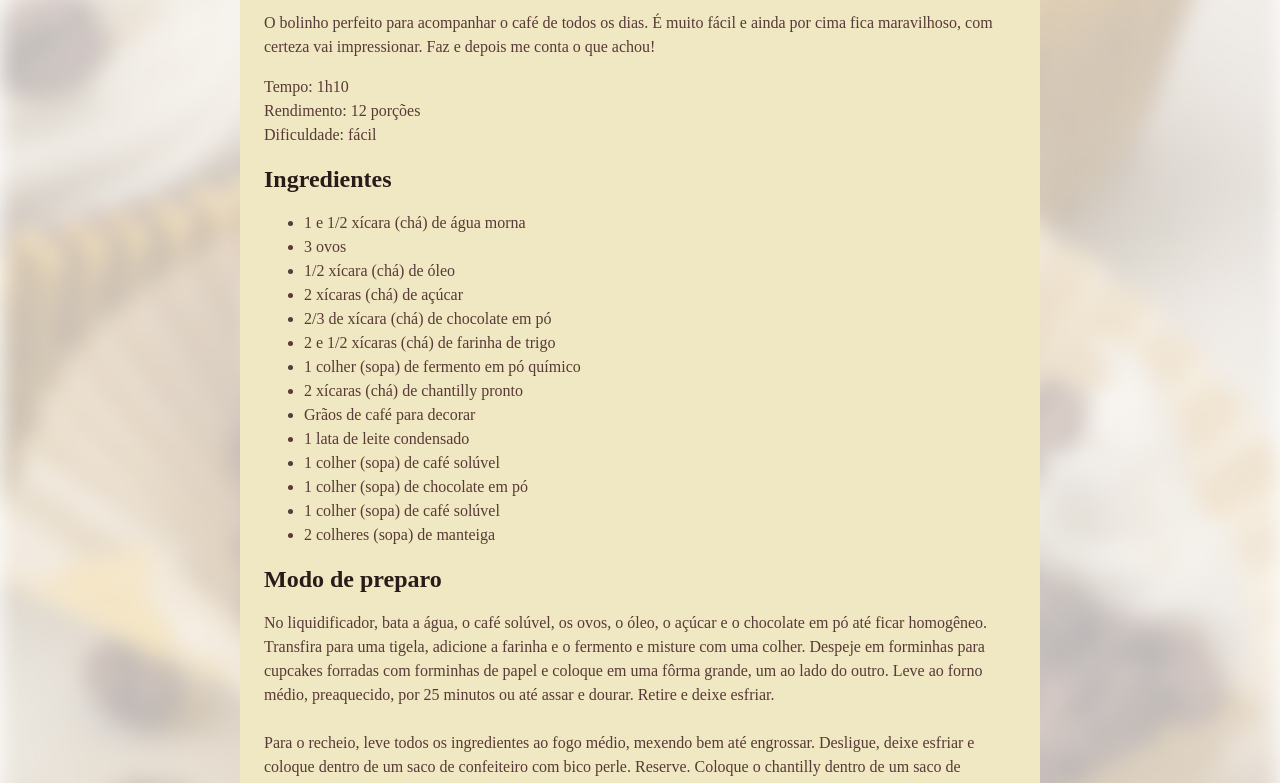
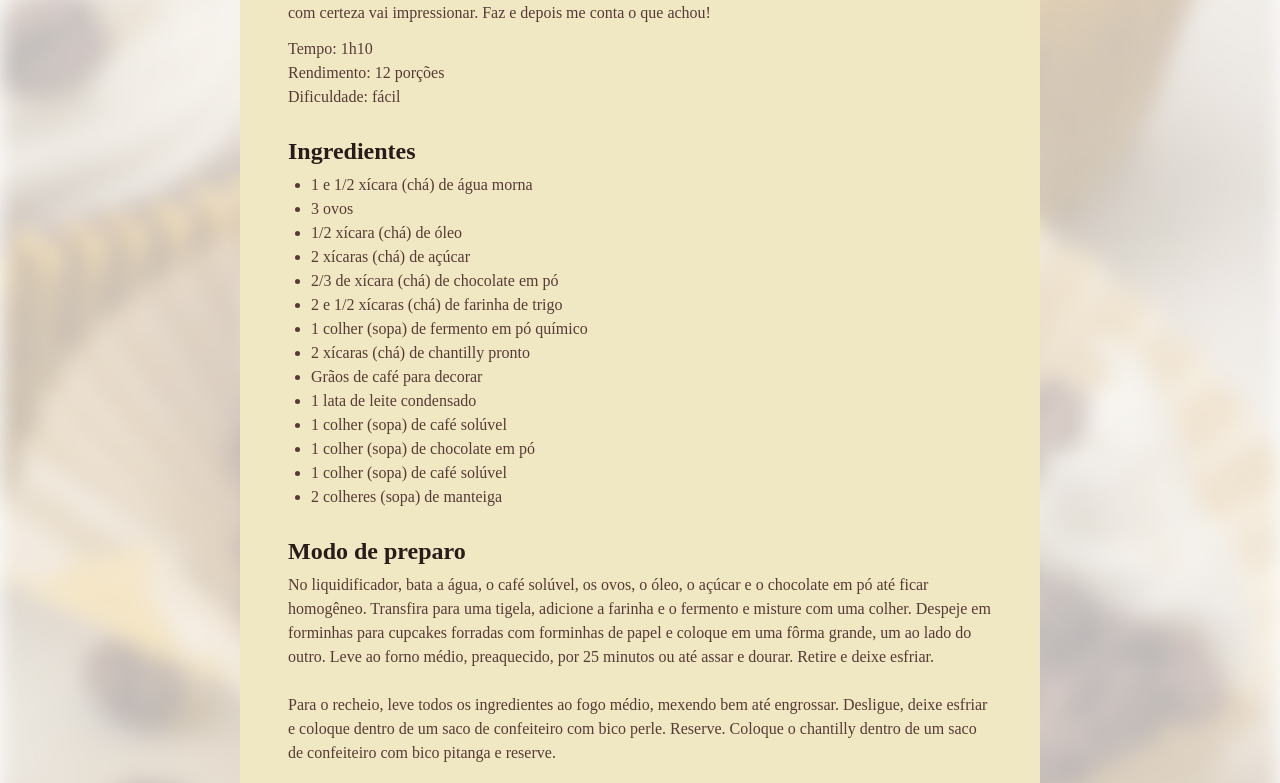
Before and after one commit to leonardo-lebre/Projeto_Receita, a plain HTML site: page index.html in a window 1280 px wide. Shown: the part 590-1373 px from the top of the page. Drawn offline with Linux system fonts and the light colour scheme; a web font is replaced by a local one.

Commit message:
personalizando espaços

```diff
--- a/style.css
+++ b/style.css
@@ -1,3 +1,8 @@
+* {
+    margin: 0;
+    padding: 0;
+}
+
 :root {
     font-family: "Alice", serif;
     line-height: 150%;
@@ -23,10 +28,21 @@ img{
     border-radius: 16px;
 }
 
+main {
+    padding: 24px;
+}
+
+section + section {
+    margin-top: 24px;
+}
+
+#about p + p {
+    margin-top: 12px;
+}
+
 h1 {
     line-height: 140%;
     font-size: 40px;
-
 }
 
 h2 {
@@ -35,4 +51,10 @@ h2 {
 
 h1, h2{
     color: #291B1A;
+    margin-bottom: 4px;
+    line-height: 150%;
 }
+
+ul {
+    padding-left: 23px;
+}
```
